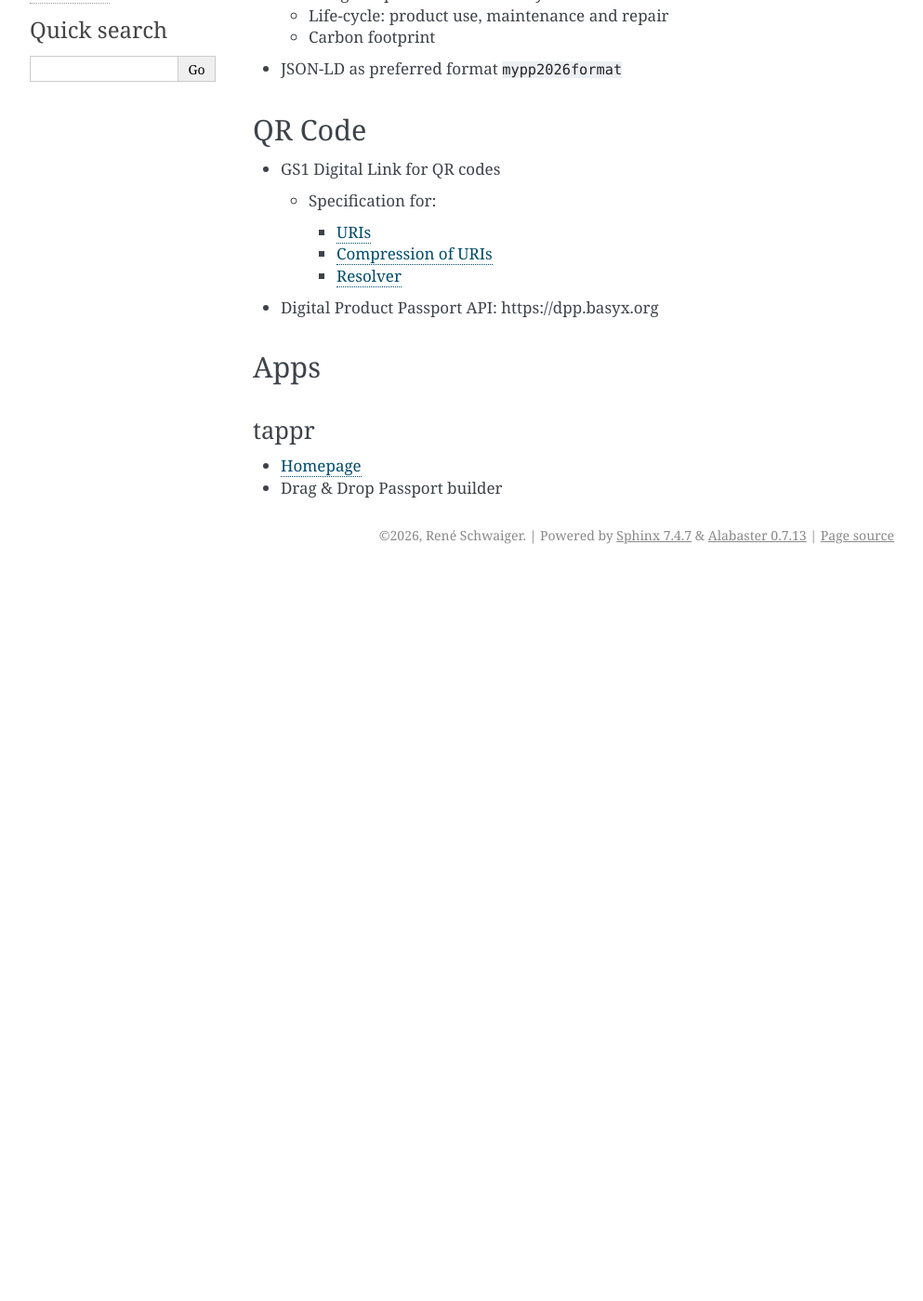
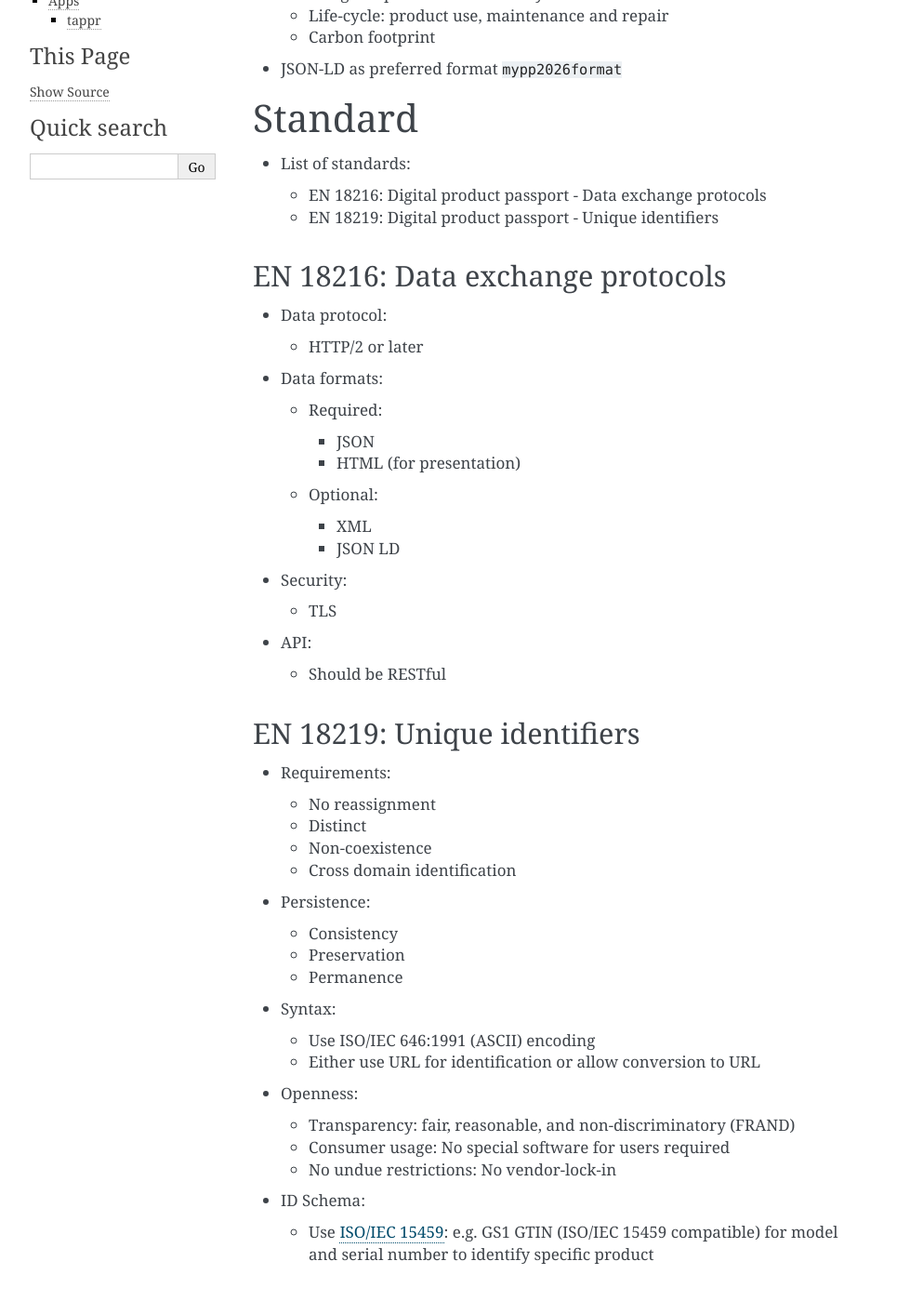
Before and after one commit to ift-tuwien/Digital-Product-Passport, a Sphinx documentation site: the page built from doc/sphinx/dpp.md, in a window 1280 px wide and 1400 px high, scrolled down 272 px. Shown: the whole window at 93% size, without its empty margins (148-1141 px from the left). Built offline with Sphinx 7.4.7, drawn with Linux system fonts in a browser that asks for light colours; cross-references to code outside the pages are shown as plain code; before the commit the page ends 900 px from its top, so only the background shows below that; some of the changed text lies outside the part shown.

Commit message:
DPP: Add text about standards

```diff
--- a/doc/sphinx/dpp.md
+++ b/doc/sphinx/dpp.md
@@ -9,6 +9,49 @@
   - Life-cycle: product use, maintenance and repair
   - Carbon footprint
 - JSON-LD as preferred format {cite:p}`mypp2026format`
+
+# Standard
+
+- List of standards:
+  - EN 18216: Digital product passport - Data exchange protocols
+  - EN 18219: Digital product passport - Unique identifiers
+
+## EN 18216: Data exchange protocols
+
+- Data protocol:
+  - HTTP/2 or later
+- Data formats:
+  - Required:
+    - JSON
+    - HTML (for presentation)
+  - Optional:
+    - XML
+    - JSON LD
+- Security:
+  - TLS
+- API:
+  - Should be RESTful
+
+## EN 18219: Unique identifiers
+
+- Requirements:
+  - No reassignment
+  - Distinct
+  - Non-coexistence
+  - Cross domain identification
+- Persistence:
+  - Consistency
+  - Preservation
+  - Permanence
+- Syntax:
+  - Use ISO/IEC 646:1991 (ASCII) encoding
+  - Either use URL for identification or allow conversion to URL
+- Openness:
+  - Transparency: fair, reasonable, and non-discriminatory (FRAND)
+  - Consumer usage: No special software for users required
+  - No undue restrictions: No vendor-lock-in
+- ID Schema:
+  - Use [ISO/IEC 15459](https://esprregistry.com/iso-15459-data-carriers/): e.g. GS1 GTIN (ISO/IEC 15459 compatible) for model and serial number to identify specific product
 
 ## QR Code
 
--- a/doc/sphinx/refs.bib
+++ b/doc/sphinx/refs.bib
@@ -1,19 +1,27 @@
 %% This BibTeX bibliography file was created using BibDesk.
 %% https://bibdesk.sourceforge.io/
 
-%% Created for René Schwaiger at 2026-08-10 16:28:39 +0200
+%% Created for René Schwaiger at 2026-08-24 16:06:31 +0200
 
 
 %% Saved with string encoding Unicode (UTF-8)
 
 
 
+@techreport{cen2026en18216,
+	author = {CEN and CLC and JTC 24},
+	date-added = {2026-08-24 16:01:50 +0200},
+	date-modified = {2026-08-24 16:06:31 +0200},
+	title = {{EN} 18216:2026 {D}igital product passport. {D}ata exchange protocols},
+	year = {2026}}
+
 @misc{idta2026api,
 	author = {IDTA},
 	date-added = {2026-08-10 16:27:08 +0200},
 	date-modified = {2026-08-10 16:28:35 +0200},
 	title = {Part 2: Application Programming Interfaces (IDTA-01002-3-2)},
-	url = {https://industrialdigitaltwin.io/aas-specifications/IDTA-01002/v3.2/index.html}}
+	url = {https://industrialdigitaltwin.io/aas-specifications/IDTA-01002/v3.2/index.html},
+	bdsk-url-1 = {https://industrialdigitaltwin.io/aas-specifications/IDTA-01002/v3.2/index.html}}
 
 @misc{mypp2026format,
 	date-added = {2026-07-07 16:40:13 +0200},
```
